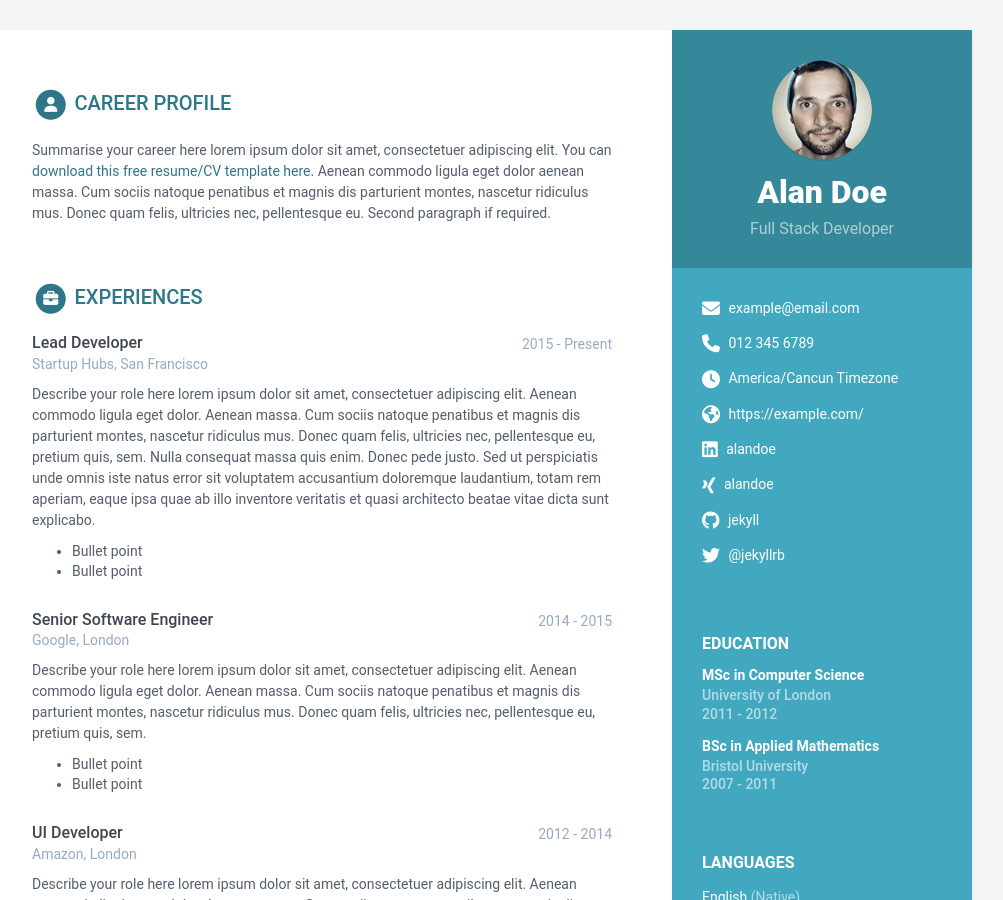
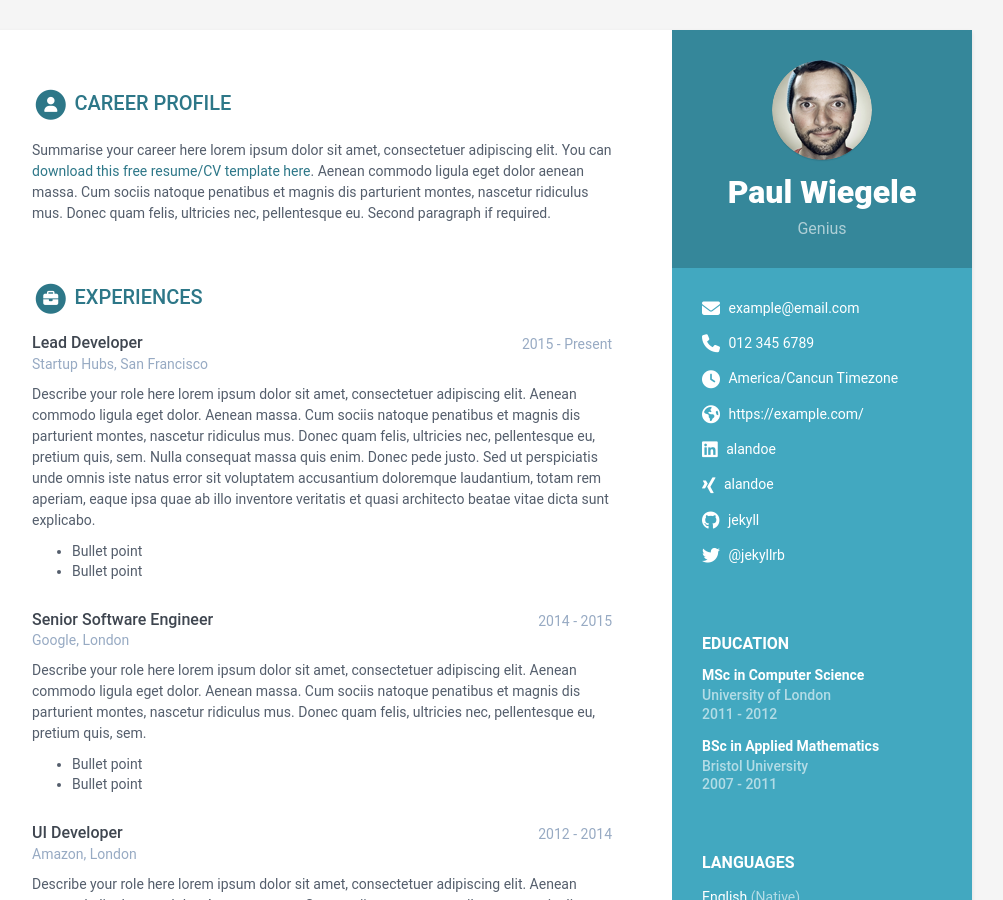
Before and after one commit to kekec/website, a Jekyll site: the page built from index.html, in a window 1280 px wide and 900 px high. Shown: the whole window, without its empty margins (168-1171 px from the left). Built offline with Jekyll 4.4.1, drawn with Linux system fonts in a browser that asks for light colours.

Commit message:
commit to check if workflow is working

```diff
--- a/_data/data.yml
+++ b/_data/data.yml
@@ -8,8 +8,8 @@ sidebar:
     education: True # set to False if you want education in main section instead of in sidebar
 
     # Profile information
-    name: Alan Doe
-    tagline: Full Stack Developer
+    name: Paul Wiegele
+    tagline: Genius
     avatar: profile.png  #place a 100x100 picture inside /assets/images/ folder and provide the name of the file below
 
     # Sidebar links
```
